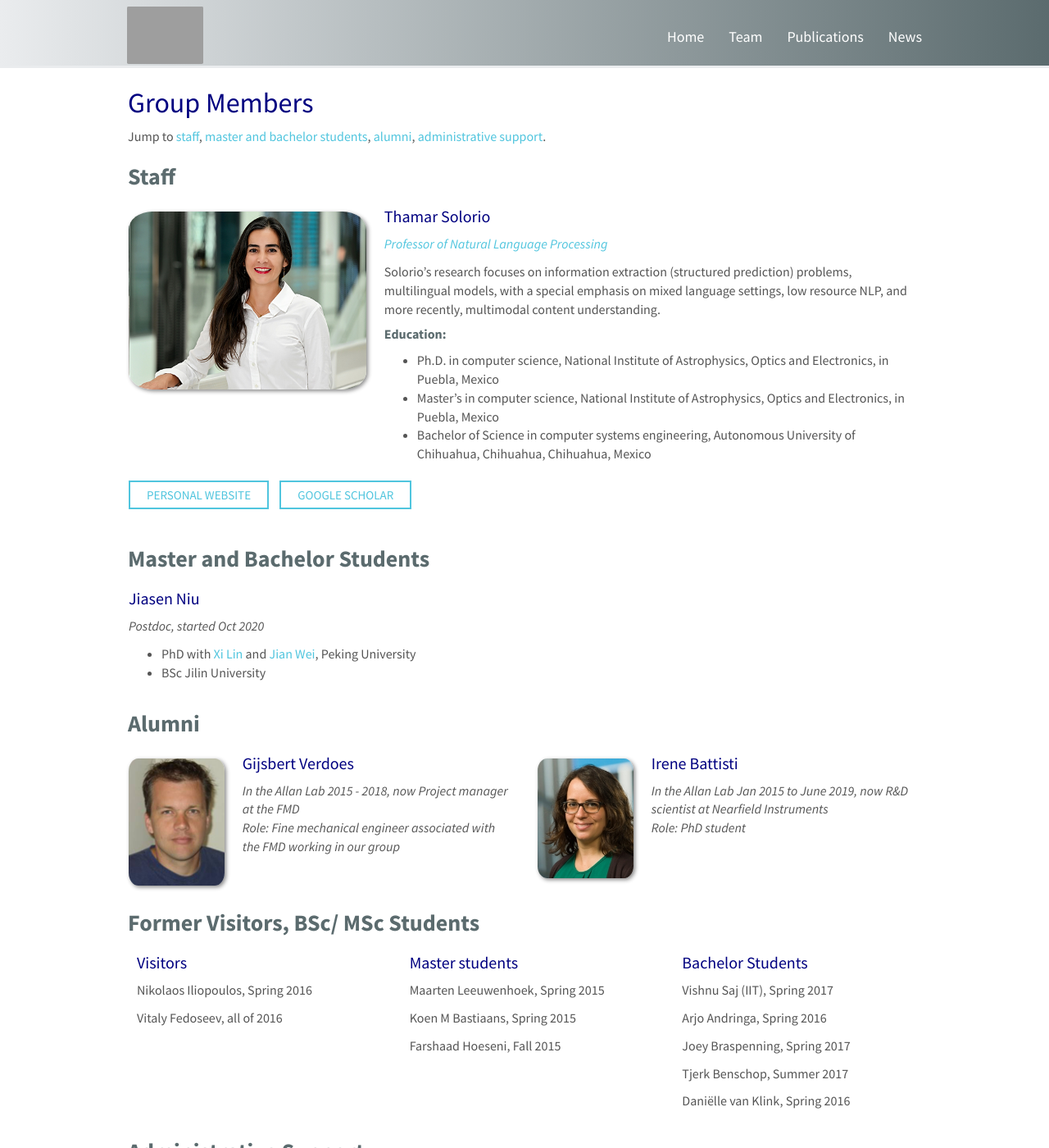
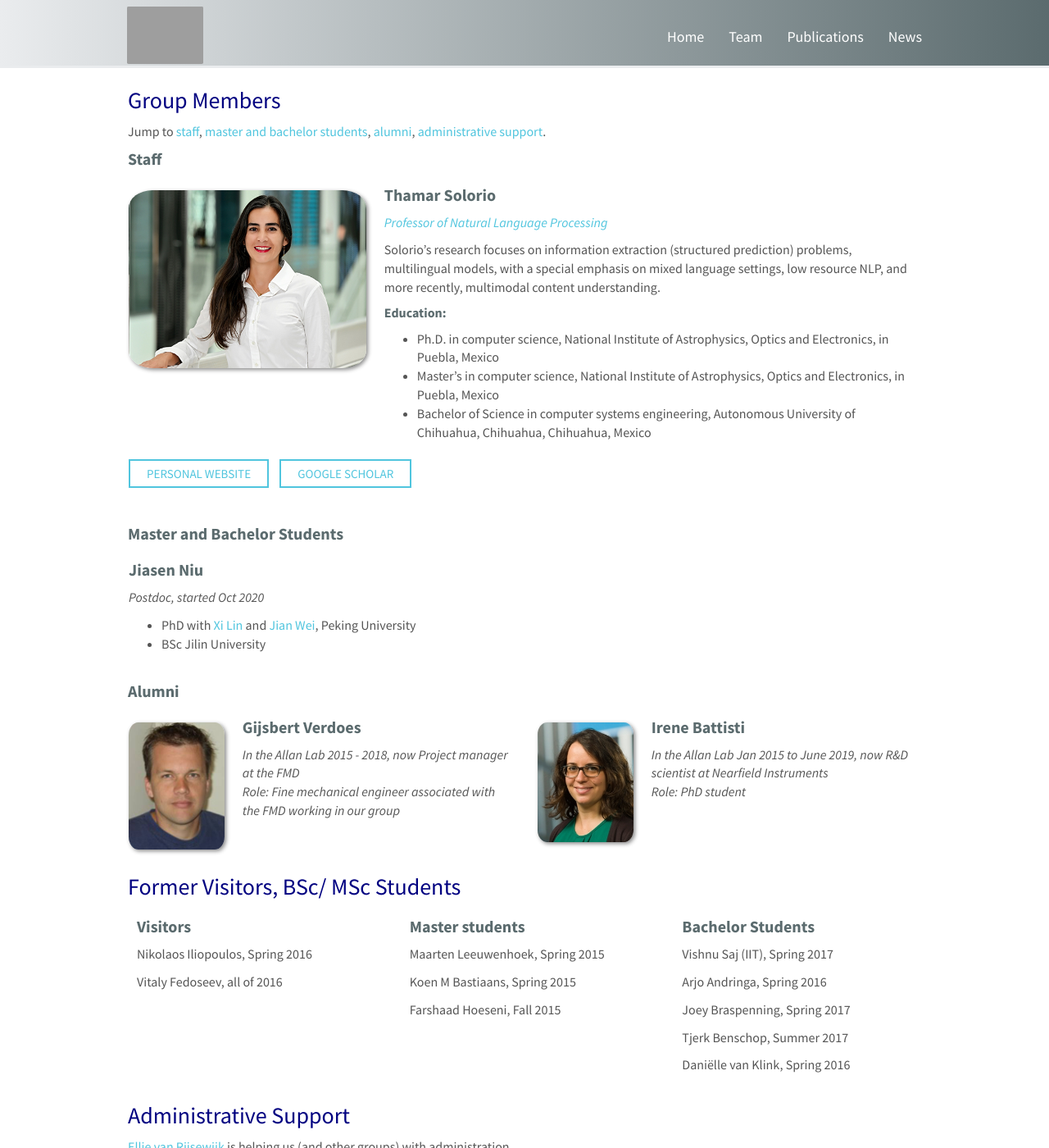
Before and after one commit to RamzaBasharat/MBZUAI, a Jekyll site: the page built from _pages/team.md, in a window 1280 px wide and 1400 px high. Shown: the whole window at 82% size. Built offline with Jekyll 4.4.1, drawn with Linux system fonts in a browser that asks for light colours; nearby versions of some CDN libraries.

Commit message:
updating styles

```diff
--- a/_includes/footer.html
+++ b/_includes/footer.html
@@ -1,7 +1,7 @@
 <div id="footer" class="panel">
   <div class="panel-footer bg-color">
 	<div class="container-fluid bg-color">
-	  <div class="row" style="background-color:transparent">
+	  <div class="row" style="background:transparent">
 		<div class="col-sm-8">
 
 		  <p class="gray"><img src="{{ site.url }}{{ site.baseurl }}/images/logo/ritual_logo_hd.png" alt="Logo" height="70px" class="footer-icon">
--- a/_layouts/homelay.html
+++ b/_layouts/homelay.html
@@ -3,7 +3,7 @@ layout: default
 ---
 
   <div id="homeid" class="col-sm-8">
-        <h2>Welcome</h2>
+        <h3>Welcome</h3>
 
 	{{ content }}
   </div>
--- a/_pages/team.md
+++ b/_pages/team.md
@@ -6,11 +6,11 @@ sitemap: false
 permalink: /team/
 ---
 
-<h2>Group Members</h2>
+<h3>Group Members</h3>
 
 Jump to [staff](#staff), [master and bachelor students](#master-and-bachelor-students), [alumni](#alumni), [administrative support](#administrative-support).
 
-<h3 id="staff">Staff</h3>
+<h4 id="staff">Staff</h4>
 {% assign number_printed = 0 %}
 {% for member in site.data.team_members %}
 
@@ -84,7 +84,7 @@ Jump to [staff](#staff), [master and bachelor students](#master-and-bachelor-stu
 
 
 
-<h3 id="master-and-bachelor-students">Master and Bachelor Students</h3>
+<h4 id="master-and-bachelor-students">Master and Bachelor Students</h4>
 {% assign number_printed = 0 %}
 {% for member in site.data.students %}
 
@@ -138,7 +138,7 @@ Jump to [staff](#staff), [master and bachelor students](#master-and-bachelor-stu
 {% endif %}
 
 
-<h3 id="alumni">Alumni</h3>
+<h4 id="alumni">Alumni</h4>
 
 {% assign number_printed = 0 %}
 {% for member in site.data.alumni_members %}
--- a/css/main.scss
+++ b/css/main.scss
@@ -104,12 +104,12 @@ margin-bottom:25px;
 
 // ----------------- custom color ------------------------------
 
-h3,h5{
+h4, h5{
 color: #5B6B6E;
 font-weight: 505;
 }
 
-h2,h4{
+h2,h3{
 color: #000080;
 }
 
```
Also changed, not shown: _pages/home.md (+2 -2 lines), _pages/publications.md (+4 -4 lines).
